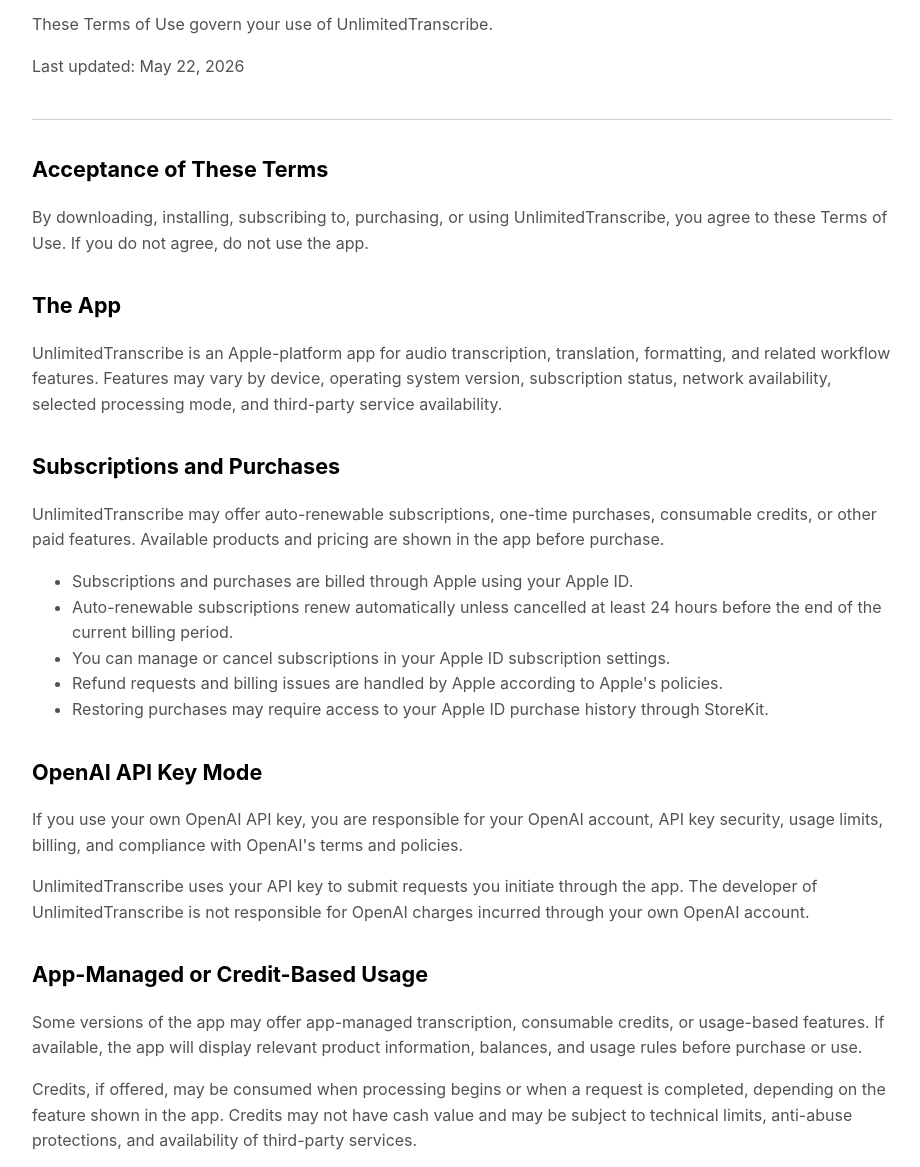
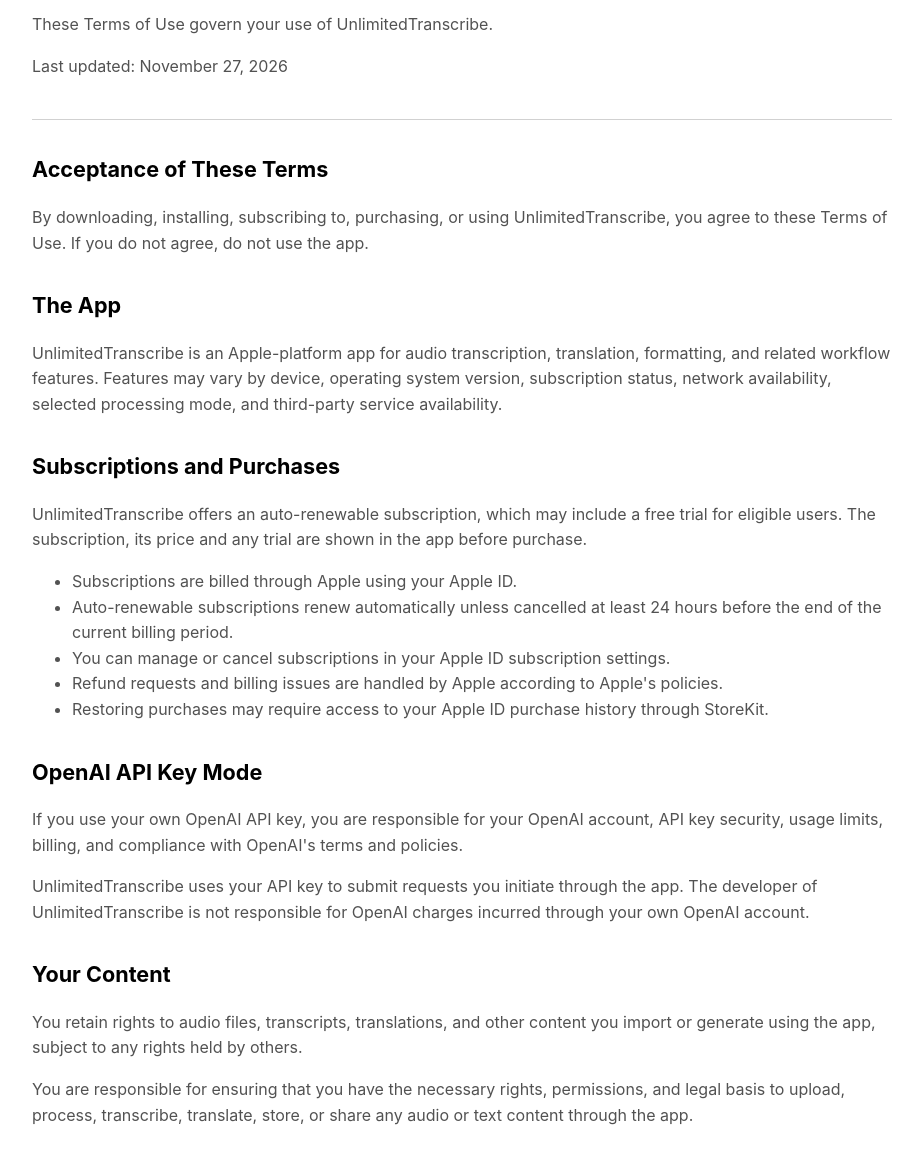
Before and after one commit to KBGitHubacc/unlimitedtranscribe-support, a plain HTML site: page terms.html in a window 1280 px wide. Shown: the part 101-1268 px from the top of the page, without its empty margins (178-1098 px from the left). Drawn offline with Linux system fonts and the light colour scheme.

Commit message:
Terms: subscription only, free trial noted, credits section removed (27 November 2026)

```diff
--- a/terms.html
+++ b/terms.html
@@ -67,7 +67,7 @@
     <header>
       <h1>Terms of Use</h1>
       <p>These Terms of Use govern your use of UnlimitedTranscribe.</p>
-      <p>Last updated: May 22, 2026</p>
+      <p>Last updated: November 27, 2026</p>
     </header>
 
     <section>
@@ -82,9 +82,9 @@
 
     <section>
       <h2>Subscriptions and Purchases</h2>
-      <p>UnlimitedTranscribe may offer auto-renewable subscriptions, one-time purchases, consumable credits, or other paid features. Available products and pricing are shown in the app before purchase.</p>
+      <p>UnlimitedTranscribe offers an auto-renewable subscription, which may include a free trial for eligible users. The subscription, its price and any trial are shown in the app before purchase.</p>
       <ul>
-        <li>Subscriptions and purchases are billed through Apple using your Apple ID.</li>
+        <li>Subscriptions are billed through Apple using your Apple ID.</li>
         <li>Auto-renewable subscriptions renew automatically unless cancelled at least 24 hours before the end of the current billing period.</li>
         <li>You can manage or cancel subscriptions in your Apple ID subscription settings.</li>
         <li>Refund requests and billing issues are handled by Apple according to Apple's policies.</li>
@@ -96,12 +96,6 @@
       <h2>OpenAI API Key Mode</h2>
       <p>If you use your own OpenAI API key, you are responsible for your OpenAI account, API key security, usage limits, billing, and compliance with OpenAI's terms and policies.</p>
       <p>UnlimitedTranscribe uses your API key to submit requests you initiate through the app. The developer of UnlimitedTranscribe is not responsible for OpenAI charges incurred through your own OpenAI account.</p>
-    </section>
-
-    <section>
-      <h2>App-Managed or Credit-Based Usage</h2>
-      <p>Some versions of the app may offer app-managed transcription, consumable credits, or usage-based features. If available, the app will display relevant product information, balances, and usage rules before purchase or use.</p>
-      <p>Credits, if offered, may be consumed when processing begins or when a request is completed, depending on the feature shown in the app. Credits may not have cash value and may be subject to technical limits, anti-abuse protections, and availability of third-party services.</p>
     </section>
 
     <section>
```
